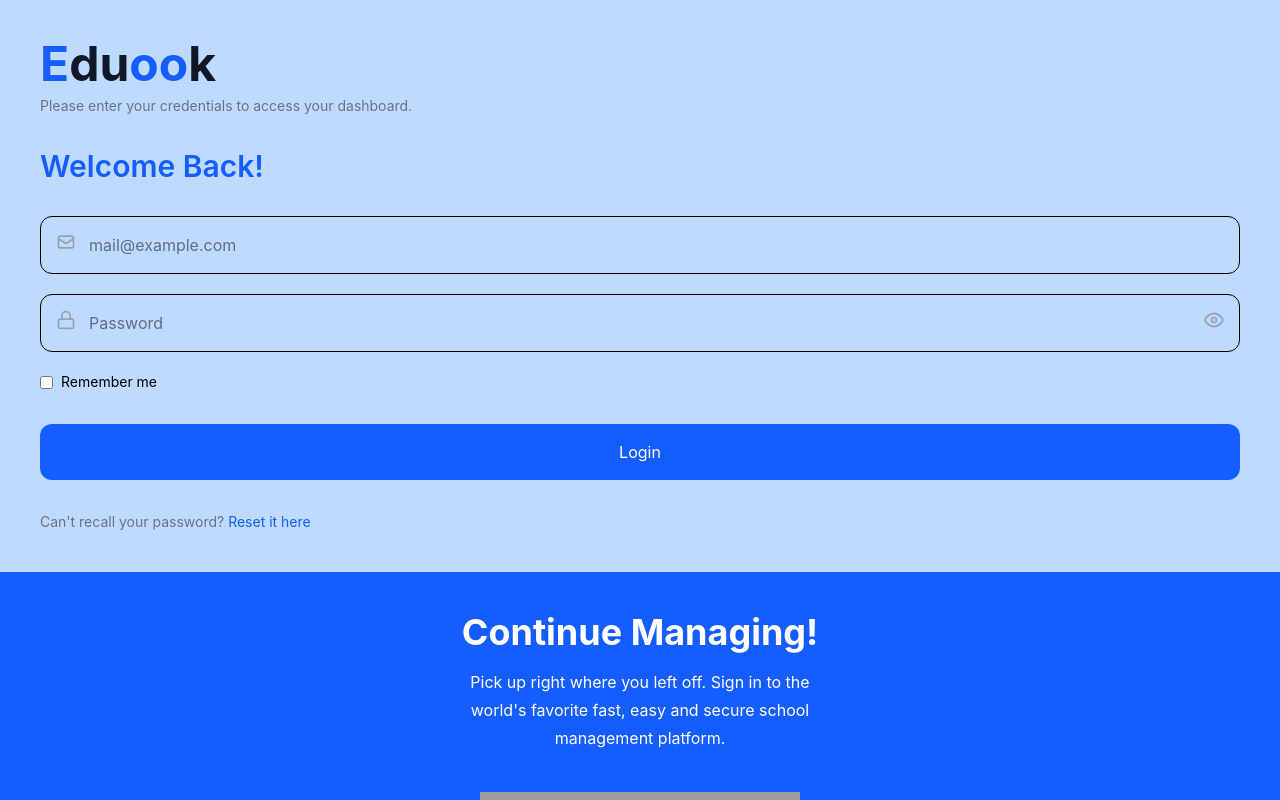
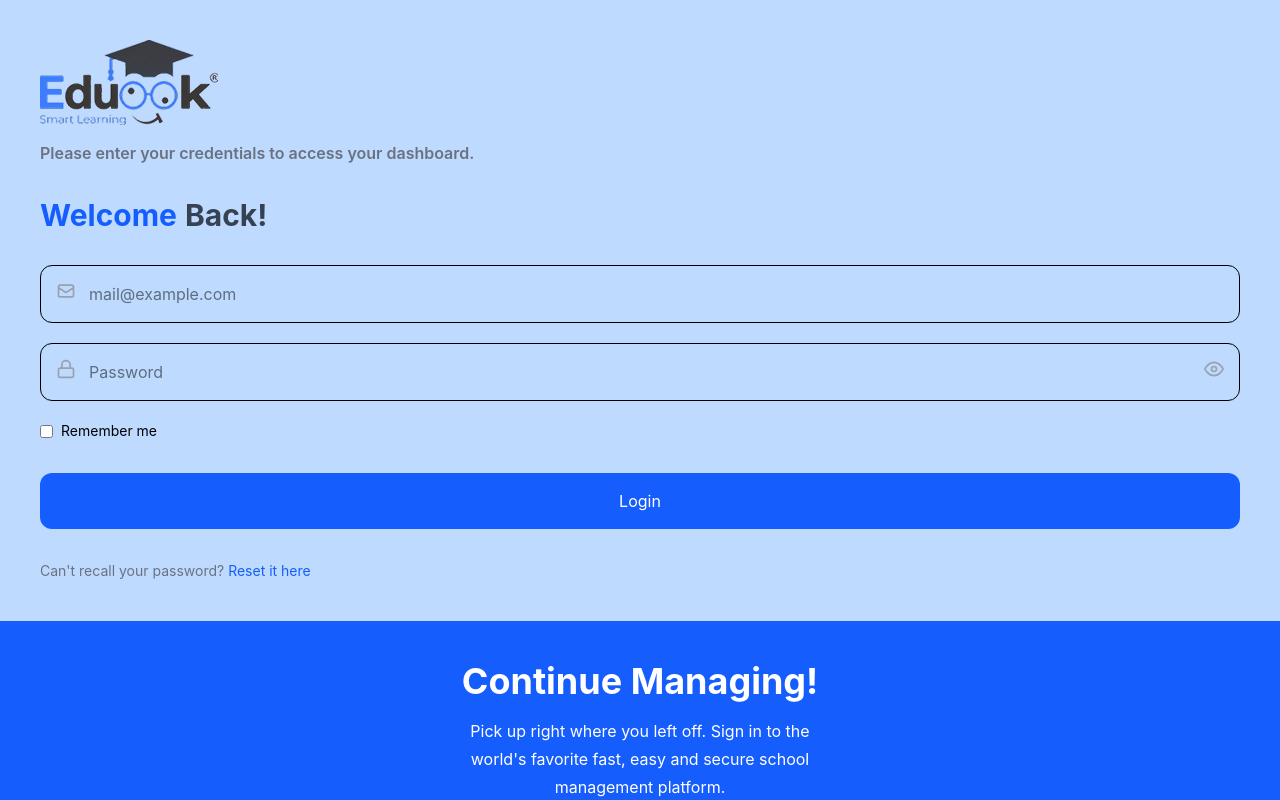
Before and after one commit to saniya-024/school-management-system, a React (Vite) app in the folder school-management-system/: page / in a window 1280 px wide. Shown: the top 800 px of the page. Built offline with nearby package versions, Linux system fonts and the light colour scheme; grey boxes are pictures that could not be loaded.

Commit message:
add the pic

```diff
--- a/school-management-system/src/Components/Loginpage.jsx
+++ b/school-management-system/src/Components/Loginpage.jsx
@@ -1,31 +1,26 @@
 import React from 'react'
 import { HiOutlineMail } from "react-icons/hi";
 import { FiLock, FiEye } from "react-icons/fi";
-
+import image from "../assets/image/logo.png"
 const LoginPage = () => {
 
   return (
     <div>
 
         <div className="p-10 bg-blue-200">
-            <h1 className="text-5xl font-bold">
-  <span className="text-blue-600">E</span>
-  <span className="text-gray-900">du</span>
-  <span className="text-blue-600">oo</span>
-  <span className="text-gray-900">k</span>
-</h1>
+            <div className="">
+          <img src={image} alt="" />
+ </div>
 
-          {/* <h1 className="text-4xl font-bold text-blue-600">
-            E<span className="text-gray-700">du</span><span className="text-4xl font-bold text-blue-600">oo</span><span className= "text-gray-600">k</span>
-          </h1> */}
 
-          <p className="text-gray-500 mt-2 text-sm">
+          <p className="text-gray-500 mt-4 text-m font-semibold">
             Please enter your credentials to access your dashboard.
           </p>
 
-          <h2 className="text-3xl font-semibold mt-8 text-blue-600">
-            Welcome Back!
-          </h2>
+          <h2 className="text-3xl font-bold mt-8 flex gap-2">
+           <span className="text-blue-600">Welcome</span><span className="text-3xl text-gray-700">Back!</span>
+            </h2>
+
 
 
           <div className="relative mt-8">
@@ -49,8 +44,8 @@ const LoginPage = () => {
           </div>
 
 
-          <div className="flex items-center justify-between mt-5">
-            <label className="flex items-center gap-2 text-sm">
+          <div className="mt-5">
+            <label className=" flex items-center gap-2 text-sm">
               <input type="checkbox" />
               Remember me
             </label>
```
Also changed, not shown: school-management-system/src/assets/image/logo.png (added).
